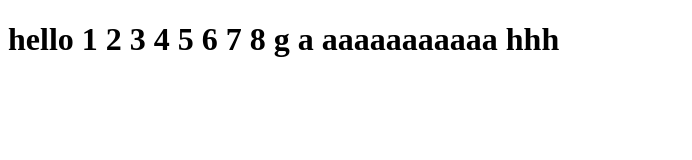
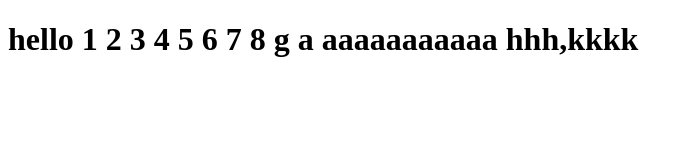
Before and after one commit to khalilarfaoui/open-graph, a plain HTML site: page index.html in a window 1280 px wide. Shown: the whole page, without its empty margins (0-692 px from the left). Drawn offline with Linux system fonts and the light colour scheme.

Commit message:
essssssssssqsssqqsqa

```diff
--- a/index.html
+++ b/index.html
@@ -20,6 +20,6 @@
     <title>Document</title>
   </head>
   <body>
-    <h1>hello 1 2 3 4 5 6 7 8 g a aaaaaaaaaaa hhh</h1>
+    <h1>hello 1 2 3 4 5 6 7 8 g a aaaaaaaaaaa hhh,kkkk</h1>
   </body>
 </html>
```
Also changed, not shown: book car logo (1) (1).png.
